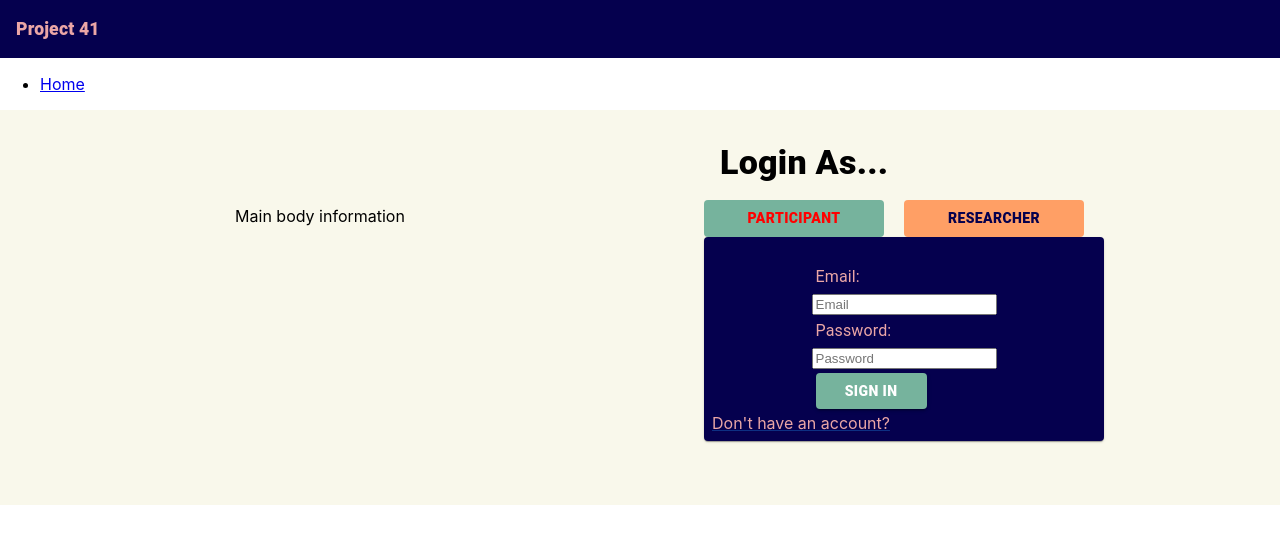
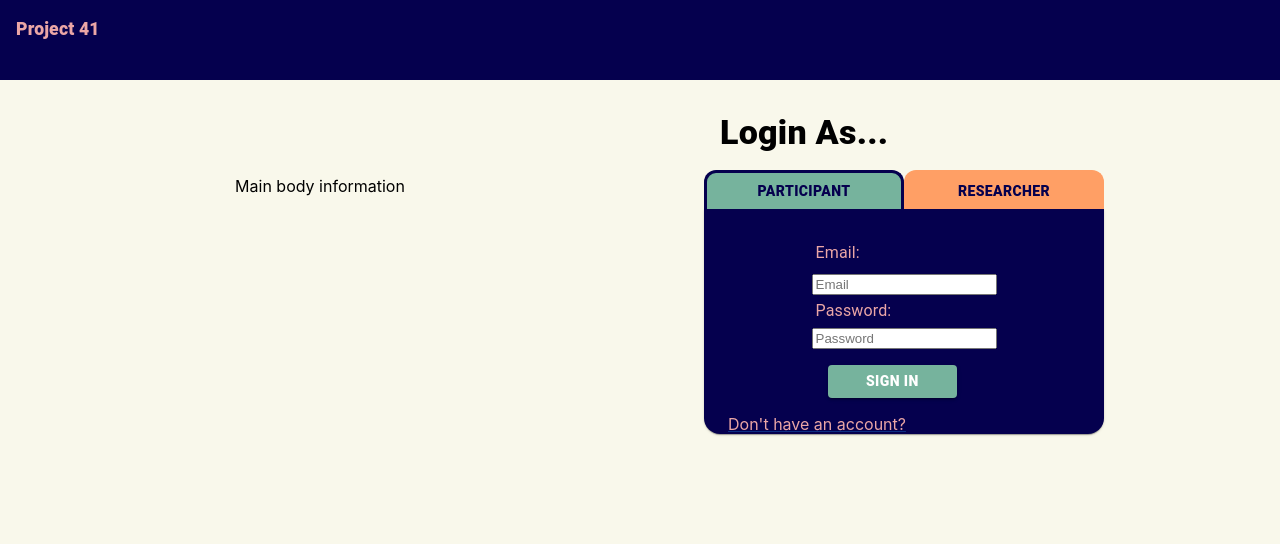
Before and after one commit to snowtheghost/Project41-Frontend, a React (Create React App) app: page /login in a window 1280 px wide. Shown: the top 544 px of the page. Built offline with nearby package versions, Linux system fonts and the light colour scheme.

Commit message:
Height of website

```diff
--- a/src/components/Shared/Header.tsx
+++ b/src/components/Shared/Header.tsx
@@ -13,7 +13,7 @@ const Header = (props: Props) => {
       sx={{
         backgroundColor: '#05004E',
         width: '100%',
-        minHeight: '40px',
+        minHeight: '10%',
       }}
     >
       <Typography
--- a/src/components/Shared/Layout.jsx
+++ b/src/components/Shared/Layout.jsx
@@ -9,23 +9,22 @@ const Layout = ({ children }) => {
   const navigate = useNavigate();
 
   return (
-    <div>
+    <div style={{ height: 'inherit' }}>
       {/* Other layout content */}
       {isLoggedIn() && <LogoutButton navigate={navigate} />}
-      <Header title={'Project 41'} />
-      <nav>
-        <ul>
-          <li>
-            <Link to='/'>Home</Link>
-          </li>
-          {isLoggedIn() && (
+      <Link to='/' style={{ textDecoration: 'none' }}>
+        <Header title={'Project 41'} />
+      </Link>
+      {isLoggedIn() && (
+        <nav>
+          <ul>
             <li>
               <Link to='/funds'>Funds</Link>
             </li>
-          )}
-        </ul>
-      </nav>
-      <div>{children}</div>
+          </ul>
+        </nav>
+      )}
+      <div style={{ height: '90%' }}>{children}</div>
     </div>
   );
 };
--- a/src/components/UserLogin/LoginContainer.tsx
+++ b/src/components/UserLogin/LoginContainer.tsx
@@ -41,24 +41,38 @@ const LoginContainer = (props: Props) => {
           <Button
             onClick={() => setUserType('Participant')}
             sx={{
-              color: userType === 'Participant' ? '#FF0000' : '#05004E',
+              color: '#05004E',
               backgroundColor: '#76B39D',
-              width: '90%',
               fontWeight: 800,
+              width: '100%',
+              border: 3,
+              borderBottom: 0,
+              borderColor: userType === 'Participant' ? '#05004E' : '#76B39D',
+              borderTopLeftRadius: 12,
+              borderTopRightRadius: 12,
+              borderBottomLeftRadius: 0,
+              borderBottomRightRadius: 0,
+              justifySelf: 'end',
             }}
           >
             Participant
           </Button>
         </Grid>
-
         <Grid item xs={6}>
           <Button
             onClick={() => setUserType('Researcher')}
             sx={{
-              color: userType === 'Researcher' ? '#FF0000' : '#05004E',
+              color: '#05004E',
               backgroundColor: '#FF9F65',
-              width: '90%',
               fontWeight: 800,
+              width: '100%',
+              border: 3,
+              borderBottom: 0,
+              borderColor: userType === 'Researcher' ? '#05004E' : '#FF9F65',
+              borderTopLeftRadius: 12,
+              borderTopRightRadius: 12,
+              borderBottomLeftRadius: 0,
+              borderBottomRightRadius: 0,
             }}
           >
             Researcher
@@ -68,18 +82,25 @@ const LoginContainer = (props: Props) => {
       <Paper
         sx={{
           backgroundColor: '#05004E',
-          minHeight: '180px',
+          height: '100%',
           width: '400px',
           display: 'inline-block',
           justifyContent: 'center',
           padding: '24px 0 0 0',
+          borderRadius: 4,
+          borderTopLeftRadius: 0,
+          borderTopRightRadius: 0,
         }}
       >
-        <Grid container sx={{ justifyContent: 'center' }}>
+        <Grid container sx={{ justifyContent: 'center', width: '100%' }}>
           <form onSubmit={(e) => handleLogin(e, email, password, userType)}>
-            <Typography sx={{ color: '#EBA6A6', margin: '4px' }}>
-              Email:
-            </Typography>
+            <Grid item xs={6}>
+              <Typography
+                sx={{ color: '#EBA6A6', margin: '8px 4px', width: 'auto' }}
+              >
+                Email:
+              </Typography>
+            </Grid>
             <input
               type='email'
               value={email}
@@ -101,10 +122,11 @@ const LoginContainer = (props: Props) => {
               variant='contained'
               type='submit'
               sx={{
-                margin: '4px',
+                padding: '4px',
+                margin: '16px',
                 display: 'block',
                 backgroundColor: '#76B39D',
-                minWidth: '60%',
+                width: '70%',
                 fontWeight: 800,
               }}
             >
@@ -115,7 +137,7 @@ const LoginContainer = (props: Props) => {
 
         <Link
           component={RouterLink}
-          sx={{ color: '#EBA6A6', margin: '8px' }}
+          sx={{ color: '#EBA6A6', margin: '16px', padding: '8px' }}
           to='/register'
         >
           Don't have an account?
--- a/src/index.css
+++ b/src/index.css
@@ -1,3 +1,9 @@
+html,
+#root,
+#root > div {
+  height: 100%;
+}
+
 body {
   margin: 0;
   font-family: -apple-system, BlinkMacSystemFont, 'Segoe UI', 'Roboto', 'Oxygen',
@@ -5,6 +11,7 @@ body {
     sans-serif;
   -webkit-font-smoothing: antialiased;
   -moz-osx-font-smoothing: grayscale;
+  height: 100%;
 }
 
 code {
```
